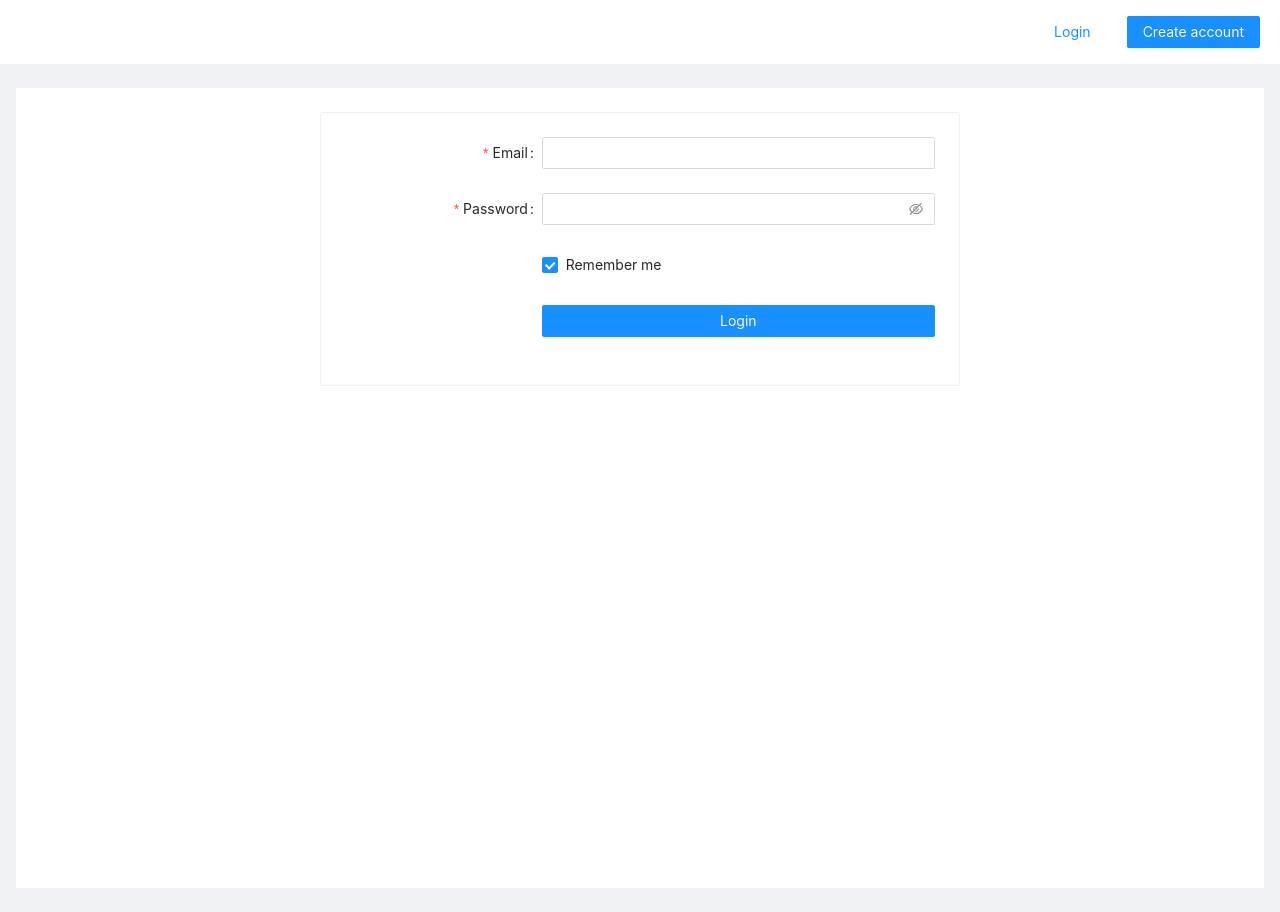
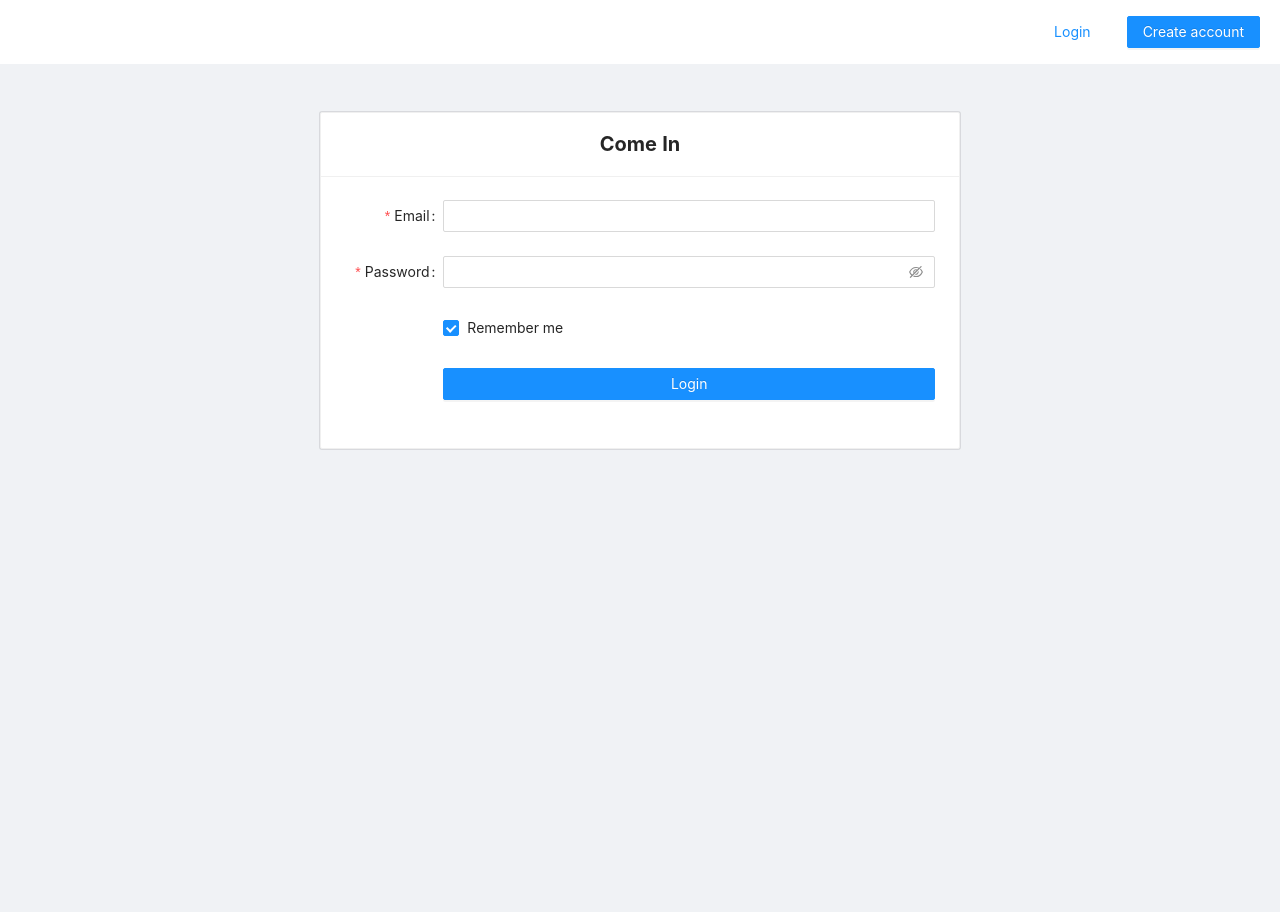
Before and after one commit to sukanta-m/user-notes, a React (Create React App) app: page /login in a window 1280 px wide. Built offline with nearby package versions, Linux system fonts and the light colour scheme; no server answers.

Commit message:
styled login/signup form and show proper error msg

```diff
--- a/src/components/Login.js
+++ b/src/components/Login.js
@@ -2,14 +2,15 @@ import React, { useEffect } from "react";
 import { connect } from "react-redux";
 import { Form, Input, Button, Checkbox, Card } from 'antd';
 
+import CardWrapper from "./sharedComponents/CardWrapper";
 import { login } from "../modules/actions/user";
 
 const layout = {
-  labelCol: { span: 8 },
-  wrapperCol: { span: 16 },
+  labelCol: { span: 4 },
+  wrapperCol: { span: 20 },
 };
 const tailLayout = {
-  wrapperCol: { offset: 8, span: 16 },
+  wrapperCol: { offset: 4, span: 20 },
 };
 
 const LoginForm = ({
@@ -32,7 +33,7 @@ const LoginForm = ({
   };
 
   return (
-    <Card style={{ width: 640, margin: "auto" }}>
+    <CardWrapper style={{ width: 640, margin: "auto" }} title="Come In">
       <Form
         {...layout}
         name="basic"
@@ -66,7 +67,7 @@ const LoginForm = ({
           </Button>
         </Form.Item>
       </Form>
-    </Card>
+    </CardWrapper>
   );
 };
 
--- a/src/components/Signup.js
+++ b/src/components/Signup.js
@@ -2,6 +2,7 @@ import React, { useEffect } from "react";
 import { connect } from "react-redux";
 import { Form, Input, Button, Card } from 'antd';
 
+import CardWrapper from "./sharedComponents/CardWrapper";
 import { registerAction } from "../modules/actions/user";
 
 const layout = {
@@ -32,7 +33,7 @@ const SignupForm = ({
   };
 
   return (
-    <Card style={{ width: 640, margin: "auto" }} title="Create Account">
+    <CardWrapper style={{ width: 640, margin: "auto" }} title="Create Account">
       <Form
         {...layout}
         name="basic"
@@ -83,7 +84,7 @@ const SignupForm = ({
           </Button>
         </Form.Item>
       </Form>
-    </Card>
+    </CardWrapper>
   );
 };
 
--- /dev/null
+++ b/src/components/sharedComponents/CardWrapper.js
@@ -0,0 +1,21 @@
+import React from "react";
+
+import { Card } from "antd";
+import styled from "styled-components";
+
+const CardWrapper = (props) => {
+  return (
+    <StyledCard {...props}/>
+  )
+}
+
+const StyledCard = styled(Card)`
+  box-shadow: 0 0 0 1px rgba(8, 9, 10, 0.1);
+  .ant-card-head-title {
+    text-align: center;
+    font-size: 20px;
+    font-weight: bold;
+  }
+`;
+
+export default CardWrapper;
--- a/src/modules/actions/user.js
+++ b/src/modules/actions/user.js
@@ -24,13 +24,13 @@ export const login = data => {
         const { auth_token } = response.data;
         window.sessionStorage.setItem("jwt", auth_token);
         return dispatch({type: USER_LOGIN_SUCCESS, payload: response});
-      }).catch(error => {
-        console.log(error)
+      }).catch(({response}) => {
+        const msg = response.data.errors;
         notification.error({
-          message: 'Failed to login',
+          message: msg,
           description: ''
         });
-        return dispatch({type: USER_LOGIN_FAILURE, payload: error});
+        return dispatch({type: USER_LOGIN_FAILURE, payload: msg});
       });
   }
 }
@@ -44,12 +44,13 @@ export const registerAction = data => {
         window.sessionStorage.setItem("jwt", auth_token);
         dispatch({type: USER_REGISTER_SUCCESS, payload: response})
       })
-      .catch(error => {
+      .catch(({response}) => {
+        const msg = response.data.errors;
         notification.error({
-          message: 'Failed to create account',
+          message: msg,
           description: ''
         });
-        return dispatch({type: USER_REGISTER_FAILURE, payload: error});
+        return dispatch({type: USER_REGISTER_FAILURE, payload: msg});
       });
   }
 }
--- a/src/modules/reducers/user.js
+++ b/src/modules/reducers/user.js
@@ -1,6 +1,6 @@
 import {
   FTECH_USER_REQUEST, FTECH_USER_SUCCESS, FTECH_USER_FAILURE, USER_LOGOUT_SUCCESS, USER_LOGOUT_FAILURE,
-  USER_LOGIN_REQUEST, USER_LOGIN_SUCCESS, USER_LOGIN_FAILURE, USER_REGISTER_REQUEST, USER_REGISTER_SUCCESS
+  USER_LOGIN_REQUEST, USER_LOGIN_SUCCESS, USER_LOGIN_FAILURE, USER_REGISTER_REQUEST, USER_REGISTER_SUCCESS, USER_REGISTER_FAILURE
 } from "../constants";
 
 const initialState = {
@@ -57,6 +57,7 @@ export default (state = initialState, { type, payload }) => {
         authenticating: false,
         authenticated: false
       }
+    case USER_REGISTER_FAILURE:
     case USER_LOGOUT_FAILURE: {
       return {
         ...state,
--- a/src/routes.js
+++ b/src/routes.js
@@ -60,6 +60,7 @@ const Router = ({
           <Header collapsed={collapsed} toggleSidebar={toggleSidebar} authenticated={authenticated} />
           <StyledContent
             className="site-layout-background"
+            authenticated={authenticated}
           >
             <Switch>
               <Route path="/login" render={props => <Login {...props} authenticated={authenticated}/>} />
@@ -98,6 +99,7 @@ const StyledContent = styled(Content)`
   margin: 88px 16px 24px 16px;
   padding: 24px;
   min-height: 100vh;
+  background: ${({authenticated}) => !authenticated && "#f0f2f5!important"};
 `;
 
 export default connect(state => ({
```
